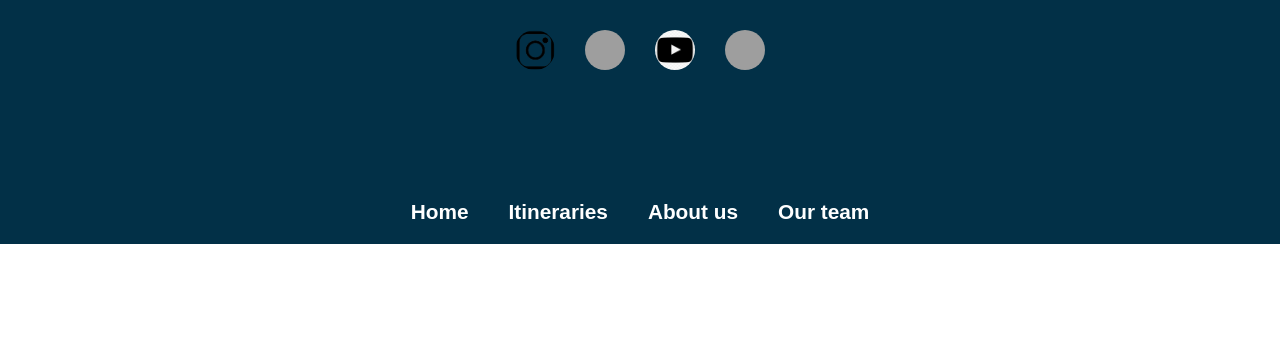
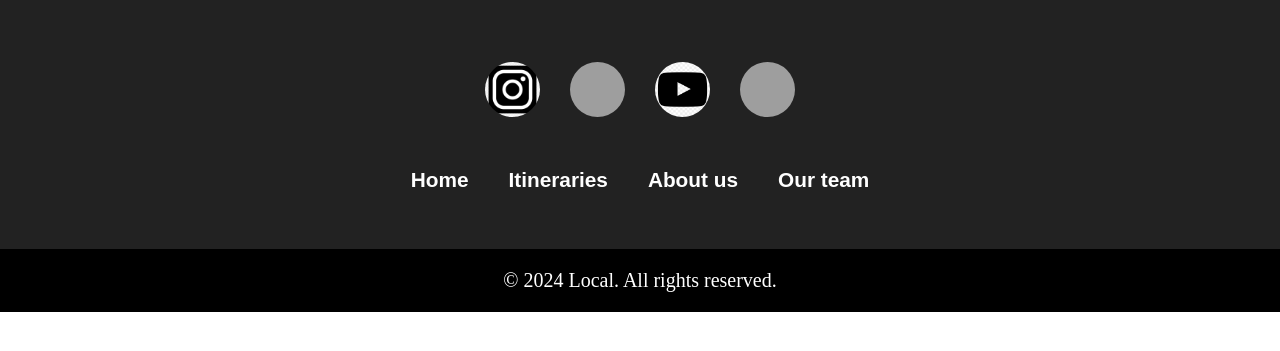
Before and after one commit to ciaoblerto/Local, a PHP site: page /Footer.html in a window 1280 px wide. Shown: the top 351 px of the page. Run offline with PHP 8.4, Linux system fonts and the light colour scheme; grey boxes are pictures that could not be loaded.

Commit message:
Footer finished

```diff
--- a/Footer.css
+++ b/Footer.css
@@ -4,17 +4,19 @@
     box-sizing: border-box;
 }
 footer{
-    background-color: #023047;
+    background-color: #222;
 }
 .footerContainer{
     width: 100%;
     padding: 70px 30px 20px;
     margin: 30px 0;
+    margin-bottom: -10px;
 }
 .footerContainer ul{
     display: flex;
     justify-content: center;
     list-style: none;
+    transform: translateY(-47px);
 }
 .footerContainer ul a{
     font-family: sans-serif;
@@ -26,7 +28,7 @@ footer{
     transition: 0.5s;
 }
 .footerContainer ul a:hover{
-    text-shadow: 0 0 10px rgba(255, 255, 255, 0.5);
+    text-shadow: 0 0 5px rgba(255, 255, 255, 0.5);
 }
 .socials{
     display: flex;
@@ -35,12 +37,26 @@ footer{
     padding: 20px;
 }
 .social-icon{
-    width: 40px;
+    width: 55px;
     height: auto;
     margin: 10px;
     border-radius: 100%;
+    transform: translateY(32px);
+
 }
+
 .social-icon:hover {
-    transform: scale(1.1);
-    box-shadow: 0 0 10px rgba(255, 255, 255, 0.7);
+    transform: scale(1.0);
+    box-shadow: 0 0 5px rgba(255, 255, 255, 0.7);
 }
+#copyright{
+    background-color: black;
+    color: #fff;
+    text-align: center;
+    padding: 20px 20px;
+    font-size: 20px;
+    position: relative;
+    bottom: 0;
+    left: 0;
+    width: 100%;
+}
--- a/Footer.html
+++ b/Footer.html
@@ -9,7 +9,7 @@
 <body>
     <footer>
       <div class="socials">
-        <img class="social-icon" src="./assets/Insta-Logo.png" alt="Instalogo">
+        <img class="social-icon" src="./assets/instakuku.png" alt="Instalogo">
         <img class="social-icon" src="./assets/FB2-logo.png" alt="Xlogo">
         <img class="social-icon" src="./assets/Youtube-logo.png" alt="Youtubelogo">
         <img class="social-icon" src="./assets/Linkedin-logo-black.png" alt="Linkedinlogo">
@@ -22,6 +22,10 @@
             <li><a href=""><b>Our team</b></a></li>
         </ul>
       </div>
-</footer>
+      <p id="copyright">&copy; <span id="currentYear"></span> Local. All rights reserved.</p>
+    </footer>
+<script>
+  document.getElementById("currentYear").textContent = new Date().getFullYear();
+</script>
 </body>
 </html>
```
Also changed, not shown: HomePage.html (+21 -0 lines), assets/instakuku.png (added).
